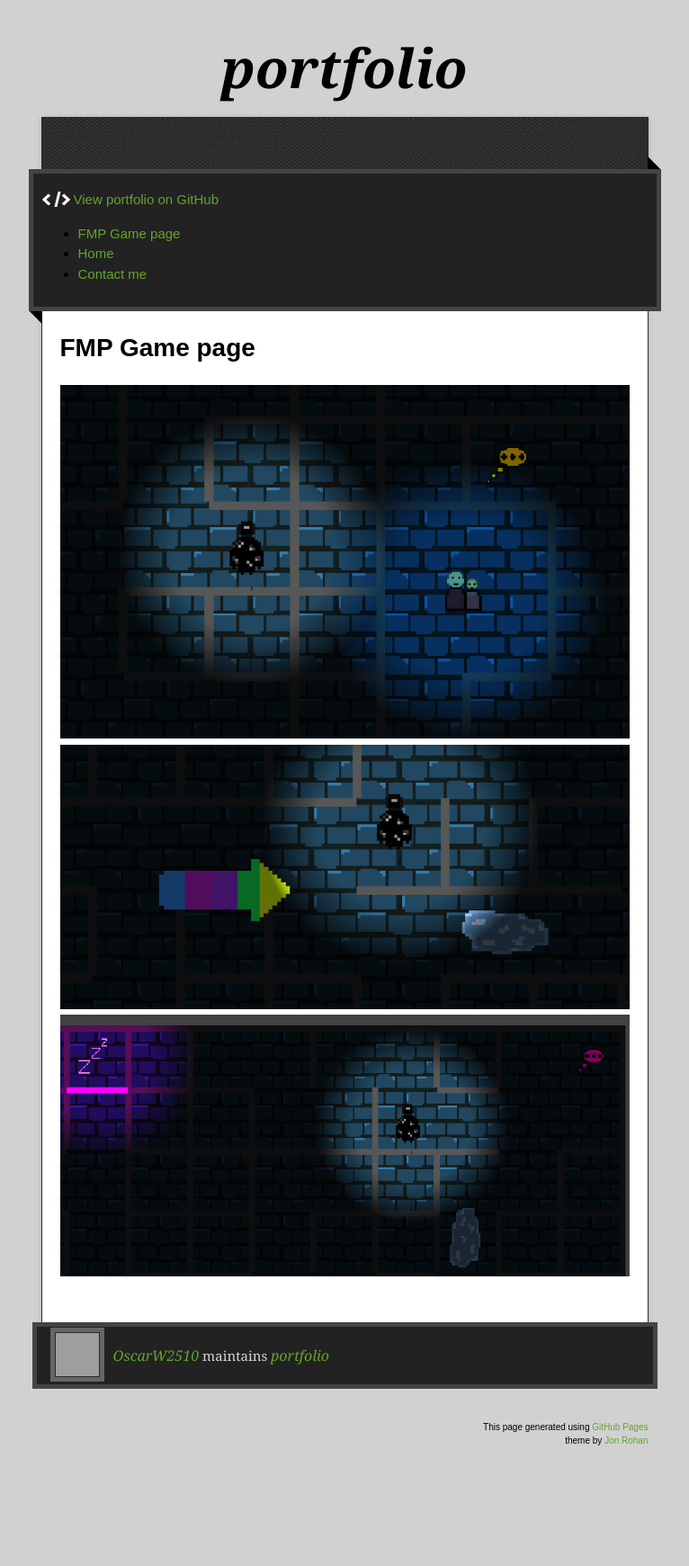
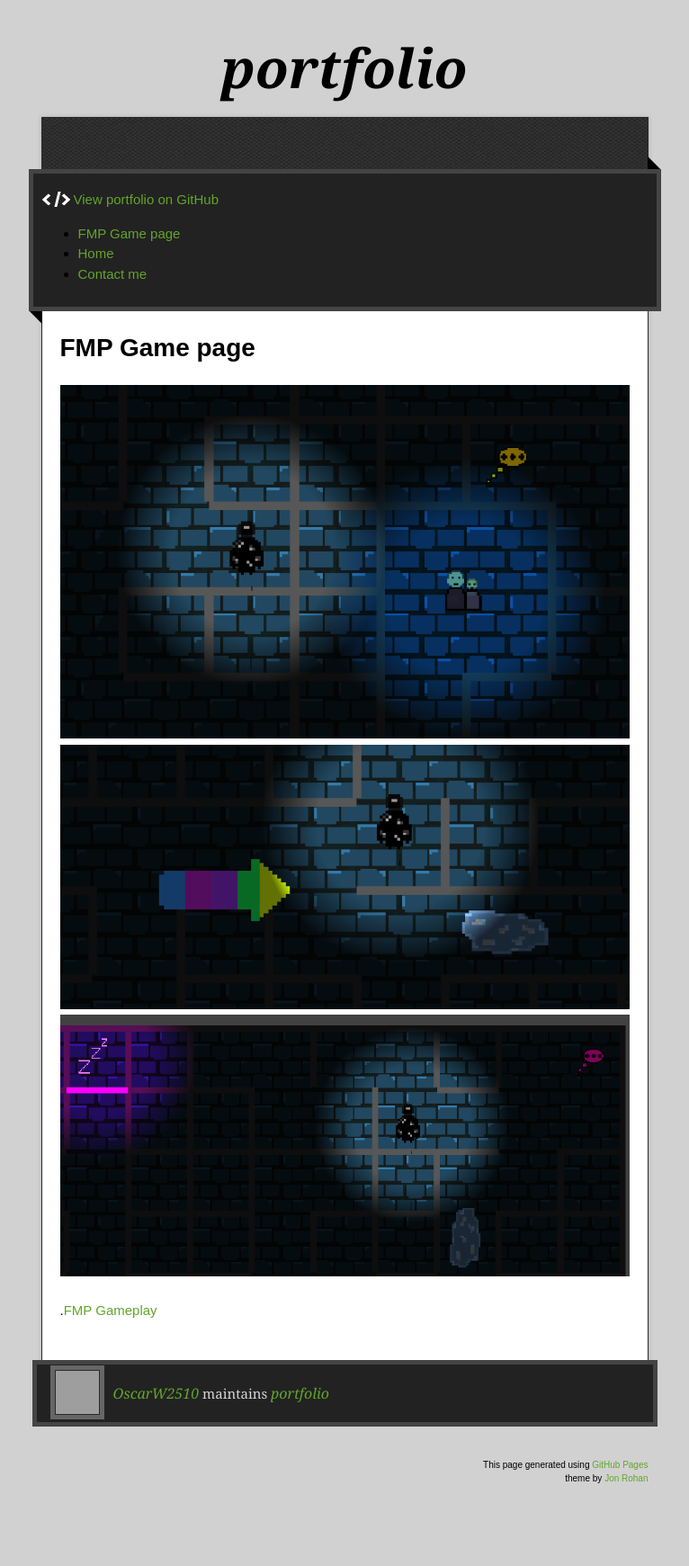
Before and after one commit to OscarW2510/portfolio, a Jekyll site: the page built from gallery.md, in a window 1280 px wide. Shown: the whole page at 90% size, without its empty margins (257-1023 px from the left). Built offline with Jekyll 4.4.1, drawn with Linux system fonts in a browser that asks for light colours; the repository's description, which GitHub fills in, is left out; our own code applies the rules of GitHub Pages for plain Markdown files; before the commit the page ends 1699 px from its top, so only the background shows below that; grey boxes are pictures that could not be loaded.

Commit message:
Update gallery.md

```diff
--- a/gallery.md
+++ b/gallery.md
@@ -7,3 +7,5 @@ layout: default
   <img src="assets/images/game page 1.PNG" width="100%"/><br/>
   <img src="assets/images/game page 2.PNG" width="100%"/><br/>
   <img src="assets/images/game page 3.PNG" width="100%"/><br/>
+
+  .[FMP Gameplay](https://youtu.be/RUd6ki2dnlc)
```
